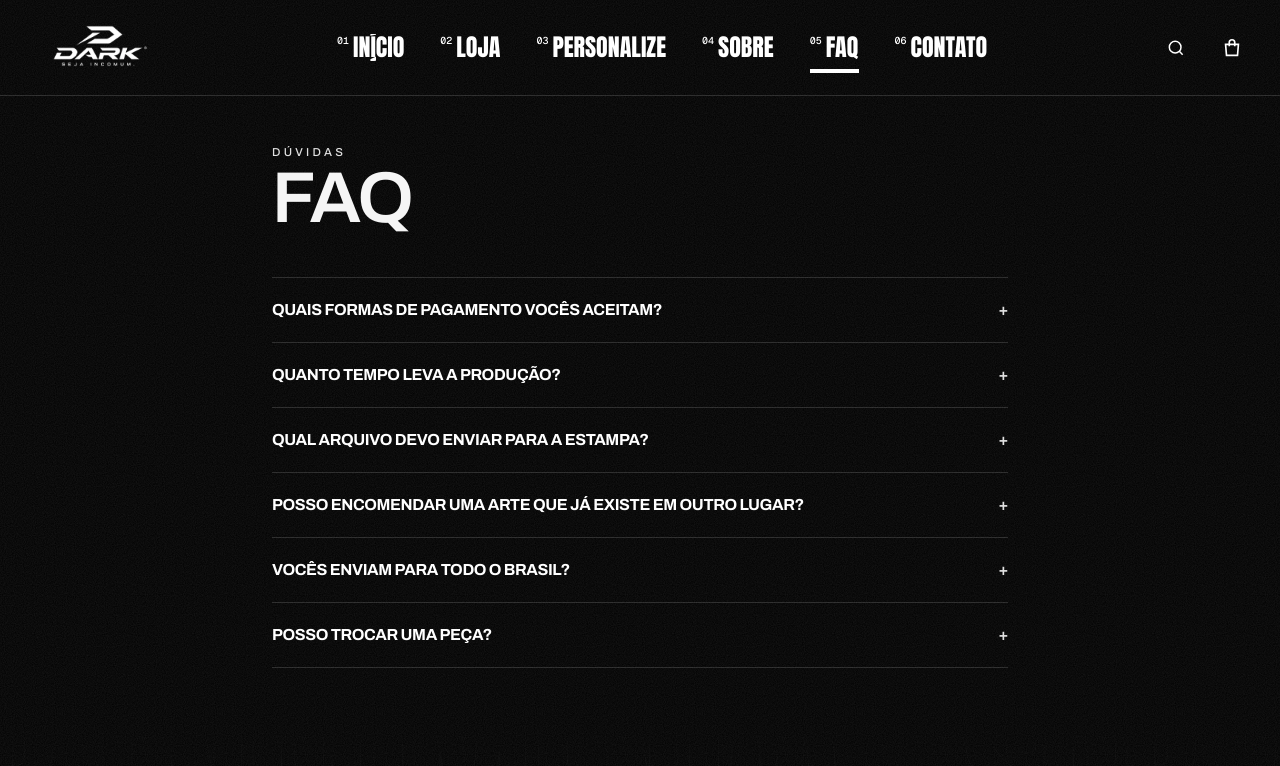
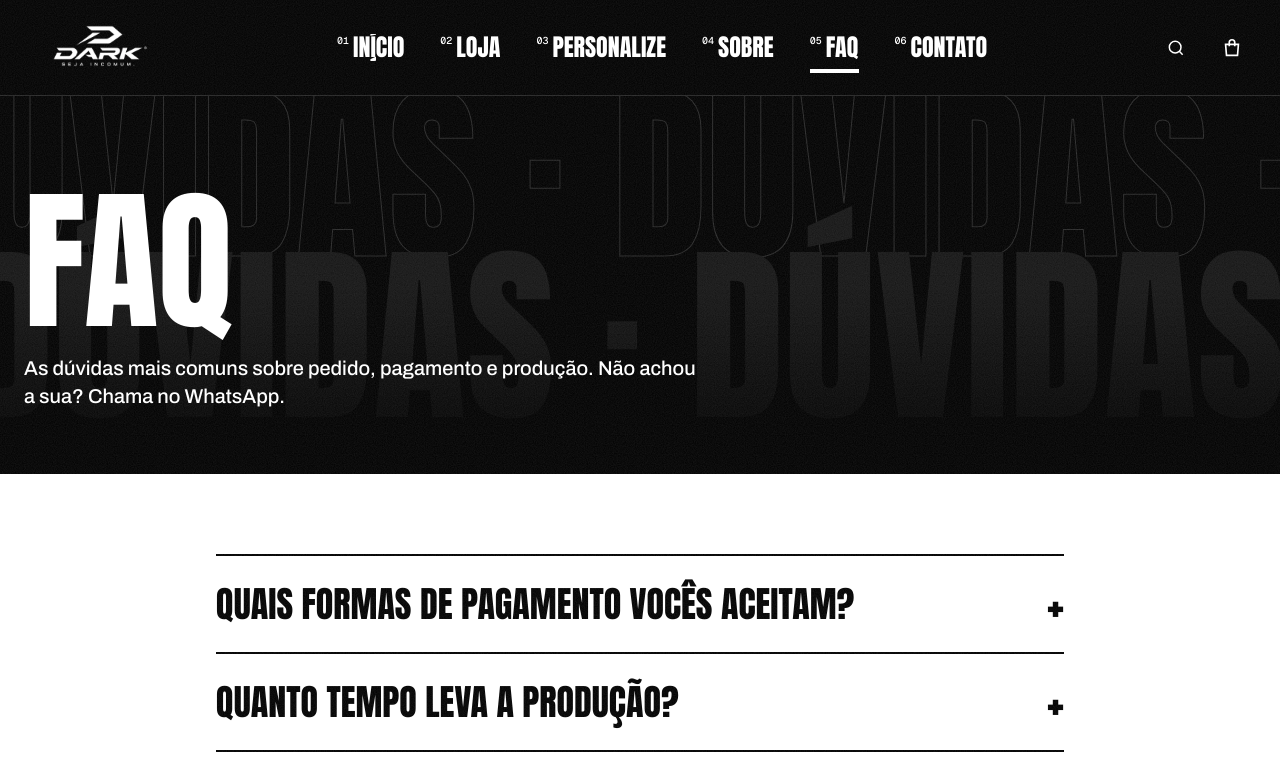
Before and after one commit to ObarbosaDev/LandingPage-DarkWear, a Next.js app: page /faq in a window 1280 px wide. Shown: the top 766 px of the page. Built offline with nearby package versions, Linux system fonts and the light colour scheme.

Commit message:
feat: leva o novo estilo para o faq

```diff
--- a/src/app/faq/page.tsx
+++ b/src/app/faq/page.tsx
@@ -1,4 +1,5 @@
 import type { Metadata } from "next";
+import { PageHero } from "@/components/PageHero";
 
 export const metadata: Metadata = { title: "FAQ" };
 
@@ -31,20 +32,27 @@ const PERGUNTAS = [
 
 export default function FaqPage() {
   return (
-    <section className="mx-auto max-w-3xl px-4 py-12">
-      <p className="eyebrow">Dúvidas</p>
-      <h1 className="title-street mb-10">FAQ</h1>
-      <div className="divide-y divide-border border-y border-border">
+    <>
+      <PageHero
+        word="Dúvidas"
+        title="FAQ"
+        lead="As dúvidas mais comuns sobre pedido, pagamento e produção. Não achou a sua? Chama no WhatsApp."
+      />
+
+      <section className="bg-foreground text-background">
+        <div className="mx-auto max-w-4xl px-6 py-20">
           {PERGUNTAS.map((p) => (
-          <details key={p.q} className="group py-5">
-            <summary className="flex cursor-pointer list-none items-center justify-between gap-4 font-bold uppercase tracking-tight">
+            <details key={p.q} className="group border-t-2 border-background py-6 last:border-b-2">
+              <summary className="flex cursor-pointer list-none items-center justify-between gap-6 font-[family-name:var(--font-display)] text-3xl uppercase leading-tight md:text-4xl">
                 {p.q}
-              <span className="text-muted ">+</span>
+                <span aria-hidden="true" className="shrink-0 text-5xl leading-none group-open:hidden">+</span>
+                <span aria-hidden="true" className="hidden shrink-0 text-5xl leading-none group-open:inline">−</span>
               </summary>
-            <p className="mt-3 text-muted">{p.a}</p>
+              <p className="mt-4 max-w-2xl text-xl font-medium">{p.a}</p>
             </details>
           ))}
         </div>
       </section>
+    </>
   );
 }
```
Lines whose indentation alone changed are shown as unchanged.
